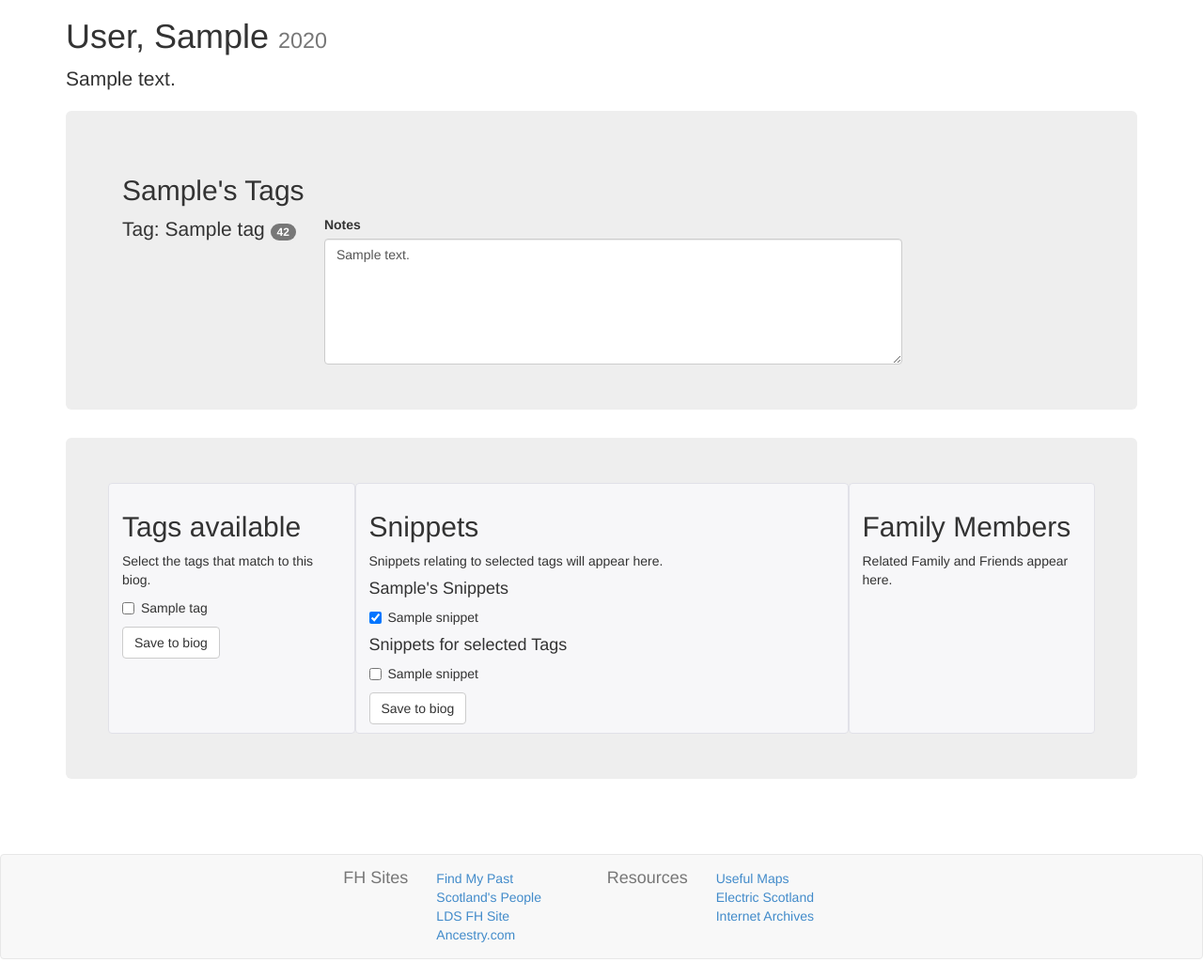
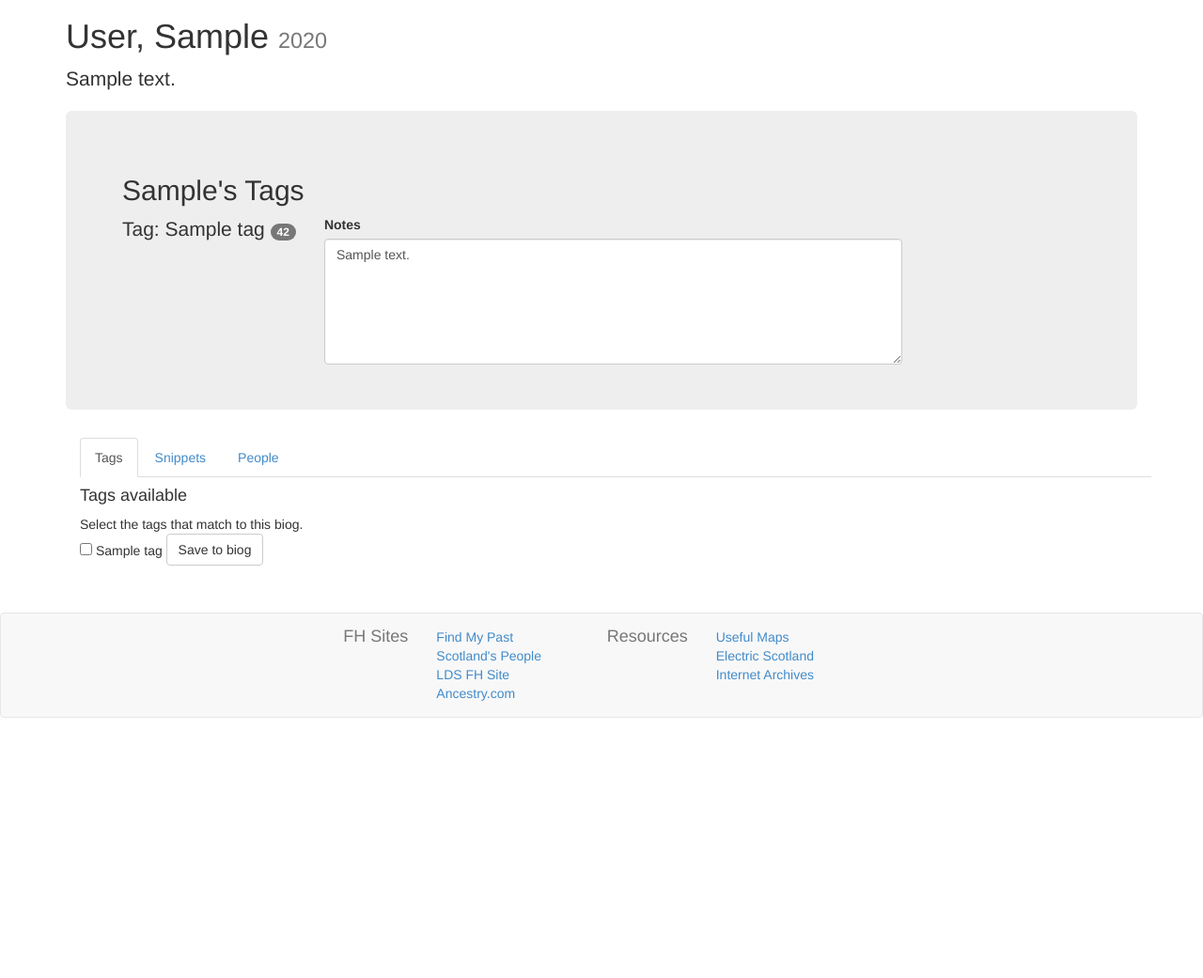
Before and after one commit to davidgillies/fh-snippets, a Django app: template fh_snippets/biogs/templates/biog.html in a window 1280 px wide. Shown: the part 72-1113 px from the top of the page at 94% size. After the commit the page ends 836 px from the top, so only its background shows below. Run offline with Django 3.2, Linux system fonts and the light colour scheme; the template is opened without the code that fills it: most values are stand-ins (such as "Sample title", 1, 10 or a date in 2020); parts of the project's set-up code (start-up, migrations or seed data) failed here and were passed over; some libraries are stand-ins or nearby versions.

Commit message:
changed styling on biogs pages

```diff
--- a/fh_snippets/biogs/templates/biog.html
+++ b/fh_snippets/biogs/templates/biog.html
@@ -1,10 +1,11 @@
-
 {% extends "biog_base.html" %}
 {% block title %}{{biog.first_name}}'s Biog{% endblock %}
 {% block content %}
 <div class="container">
 	<h1>{{biog.surname}}, {{biog.first_name}} <small>{{biog.birth_year}}</small></h1>
-<p class="lead">{{biog.notes}}</p>
+	<p class="lead">
+		{{biog.notes}}
+	</p>
 	<div class="jumbotron">
 
 		<h2>{{biog.first_name}}'s Tags</h2>
@@ -12,7 +13,10 @@
 			<div class="col-sm-3">
 
 				{% for tag in biog.tags.all %}
-<p>Tag: {{tag.tagname}} <span class="badge">42</span></p>{% endfor %}
+				<p>
+					Tag: {{tag.tagname}} <span class="badge">42</span>
+				</p>
+				{% endfor %}
 			</div>
 			<div class="col-sm-9">
 				<label for="biog_notes">Notes</label>
@@ -20,62 +24,144 @@
 			</div>
 		</div>
 	</div>
-
-<div class="jumbotron">
-<div class="row">
-<div class="col-sm-3 highlight">
-<h2>Tags available</h2>
+	<div class="container">
+		<ul class="nav nav-tabs" role="tablist">
+			<li class="active">
+				<a role="tab" data-toggle="tab"  href="#tags">Tags</a>
+			</li>
+			<li>
+				<a role="tab"  data-toggle="tab" href="#snippets" >Snippets</a>
+			</li>
+			<li>
+				<a role="tab"  data-toggle="tab" href="#people">People</a>
+			</li>
+		</ul>
+		<div class="tab-content">
+			<div class="tab-pane active" id="tags">
+				<h4>Tags available</h4>
 				<lead>
 					Select the tags that match to this biog.
 				</lead>
-<form role="form" action="/biogs/{{biog.id}}/add_tags" method="POST">
+				<form class="form-inline" role="form" action="/biogs/{{biog.id}}/add_tags" method="POST">
 					{% for tag in tags %}
 					{% if tag not in biog.tags.all %}
 					<div class="checkbox">
 						<label>
-        <input type="checkbox" name="tag_{{tag.id}}" value="{{tag.id}}"> {{tag.tagname}}
-    </label>
+							<input type="checkbox" name="tag_{{tag.id}}" value="{{tag.id}}">
+							{{tag.tagname}} </label>
 					</div>
 					{% endif %}
 					{% endfor %}
 					{% csrf_token %}
-<button type="submit" class="btn btn-default">Save to biog</button>
+					<button type="submit" class="btn btn-default">
+						Save to biog
+					</button>
 				</form>
 			</div>
-<div class="col-sm-6 highlight ">
-<h2>Snippets</h2>
-<lead>Snippets relating to selected tags will appear here.</lead>
-<h4>{{biog.first_name}}'s Snippets</h4>
-<form action="" method="POST">
+			<div class="tab-pane" id="snippets">
+
+				<h4>Snippets</h4>
+				<lead>
+					Snippets relating to selected tags will appear here.
+				</lead>
+				<h5>{{biog.first_name}}'s Snippets</h5>
+				<div class="row">
+					<div class="col-sm-4">
+						<h5>Snippets Meta</h5>
+					</div>
+					<div class="col-sm-8">
+						<h5>Snippet</h5>
+					</div>
+				</div>
+
+				<div class="row">
+					<form action="" method="POST" class="input-block-level">
 						{% for snip in biog.snippets.all %}
+						<div class="row">
+							<div class="col-sm-4">
+								<p>
+									<a href="#" id="snip_{{snip.id}}" class="popovers" data-html="true" rel="popover" data-content="
+									<div class='container'><p><strong>Author</strong> {{snip.author}}</p>
+									<p><strong>Title</strong> {{snip.source_title}}</p>
+									<p><strong>Type</strong> {{snip.source_type}}</p>
+									<p><strong>Notes</strong> {{snip.notes}}</p>
+									</div>" data-original-title="Snippet Meta">{{snip.author}}</a>
+								</p>
+
+							</div>
+							<div class="col-sm-8">
+
 								<div class="checkbox">
 									<label>
-        <input type="checkbox" checked name="snip_{{snip.id}}" value="{{snip.id}}"> {{snip.snippet}}
-    </label>
+										<input type="checkbox" checked name="snip_{{snip.id}}" value="{{snip.id}}">
+										{{snip.snippet}} </label>
 								</div>
-{% csrf_token %}
+
+							</div>
+
 							{% endfor %}
-</form>
-<h4>Snippets for selected Tags</h4>
-<form action="/biogs/{{biog.id}}/add_snippets" method="POST" role="form">
-{% for snip in biog_snips %}
-{% if snip not in biog.snippets.all %}
-<div class="checkbox">
-    <label>
-        <input type="checkbox" name="snip_{{snip.id}}" value="{{snip.id}}"> {{snip.snippet}}
-    </label>
 						</div>
-{% endif %}
-{% endfor %}
-<button type="submit" class="btn btn-default">Save to biog</button>
 						{% csrf_token %}
 					</form>
 				</div>
-<div class="col-sm-3 highlight">
-<h2>Family Members</h2>
-<lead>Related Family and Friends appear here.</lead>
+				<div class="row">
+					<h4>Snippets for selected Tags</h4>
+				</div>
+				<div class="row">
+					<form action="/biogs/{{biog.id}}/add_snippets" method="POST" role="form">
+						<div class="col-sm-12">
+
+							{% for snip in biog_snips %}
+							{% if snip not in biog.snippets.all %}
+							<div class="row">
+
+								<div class="col-sm-4">
+									<p>
+										<a href="#" id="snip_{{snip.id}}" class="popovers" data-html="true" rel="popover" data-content="
+										<div class='container'><p><strong>Author</strong> {{snip.author}}</p>
+										<p><strong>Title</strong> {{snip.source_title}}</p>
+										<p><strong>Type</strong> {{snip.source_type}}</p>
+										<p><strong>Notes</strong> {{snip.notes}}</p>
+										</div>" data-original-title="Snippet Meta">{{snip.author}}</a>
+									</p>
+
+								</div>
+								<div class="col-sm-8">
+
+									<div class="checkbox">
+										<label>
+											<input type="checkbox" name="snip_{{snip.id}}" value="{{snip.id}}">
+											{{snip.snippet}} </label>
 									</div>
 								</div>
 							</div>
+
+							{% endif %}
+							{% endfor %}
+							{% csrf_token %}
+							<button type="submit" class="btn btn-default">
+								Save to biog
+							</button>
+					</form>
+
+				</div>
+			</div>
+
+		</div>
+		<div class="tab-pane" id="people">
+			<div class="row">
+
+				<h4>Family Members</h4>
+				<lead>
+					Related Family and Friends appear here.
+				</lead>
+
+			</div>
+		</div>
+	</div>
+
+</div>
+</div>
+
 </div>
 {% endblock %}
--- a/fh_snippets/biogs/views.py
+++ b/fh_snippets/biogs/views.py
@@ -55,4 +55,4 @@ def add_snippets(request, biog_id):
             actual_snip = Snippet.objects.get(id=snip_id)
             biog_.snippets.add(actual_snip)
     biog_.save()
-    return redirect('/biogs/%d' % (biog_.id))
+    return redirect('/biogs/%d/#snippets' % (biog_.id))
--- a/fh_snippets/static/css/ovg_styles.css
+++ b/fh_snippets/static/css/ovg_styles.css
@@ -23,3 +23,11 @@ border-radius: 4px;
 footer {
 margin-top: 50px;
 }
+
+// Block level inputs
+.input-block-level {
+  display: block;
+  width: 100%;
+  min-height: 28px;        // Make inputs at least the height of their button counterpart
+  .box-sizing(border-box); // Makes inputs behave like true block-level elements
+}
```
Lines whose indentation alone changed are shown as unchanged.
